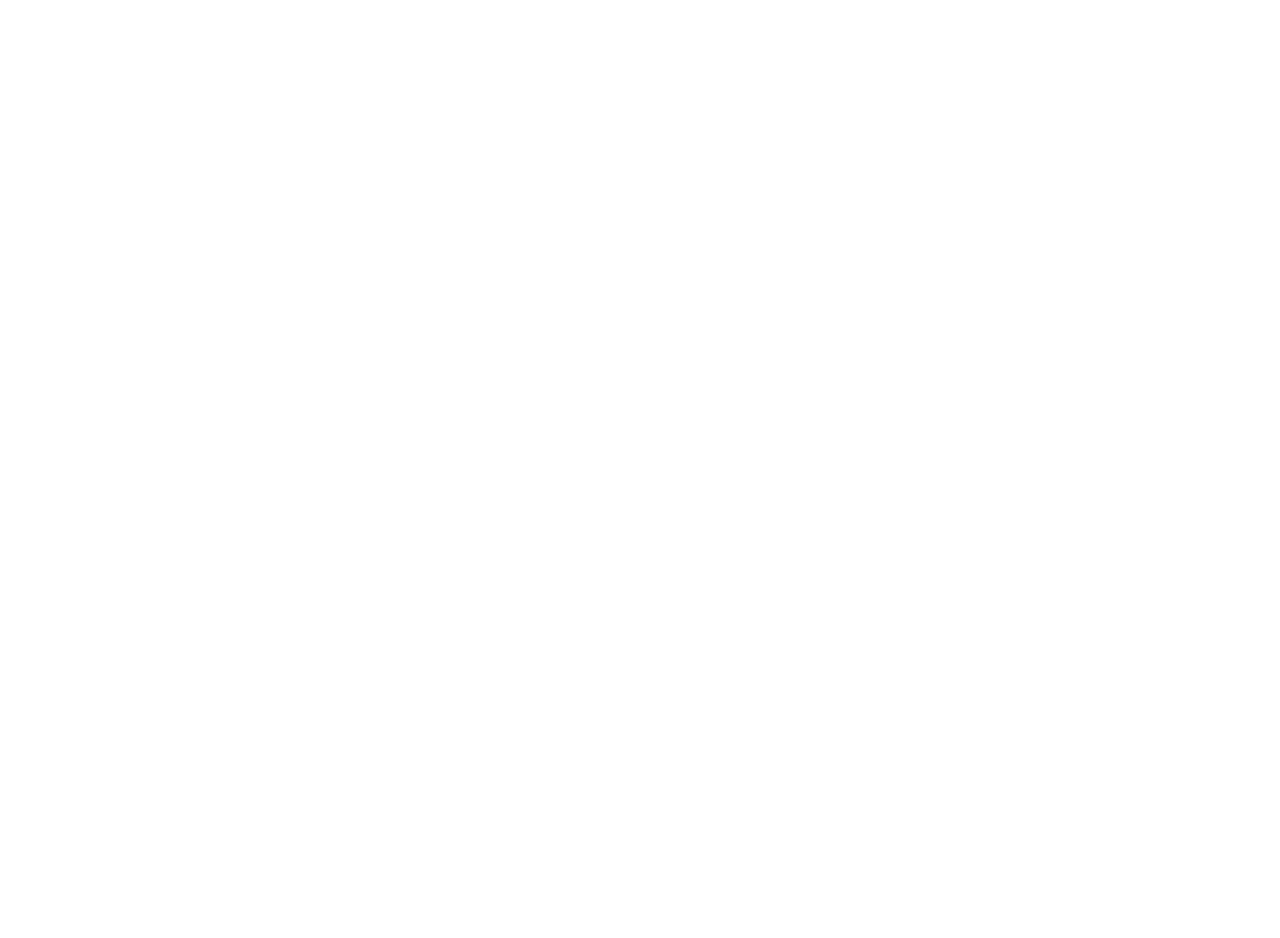
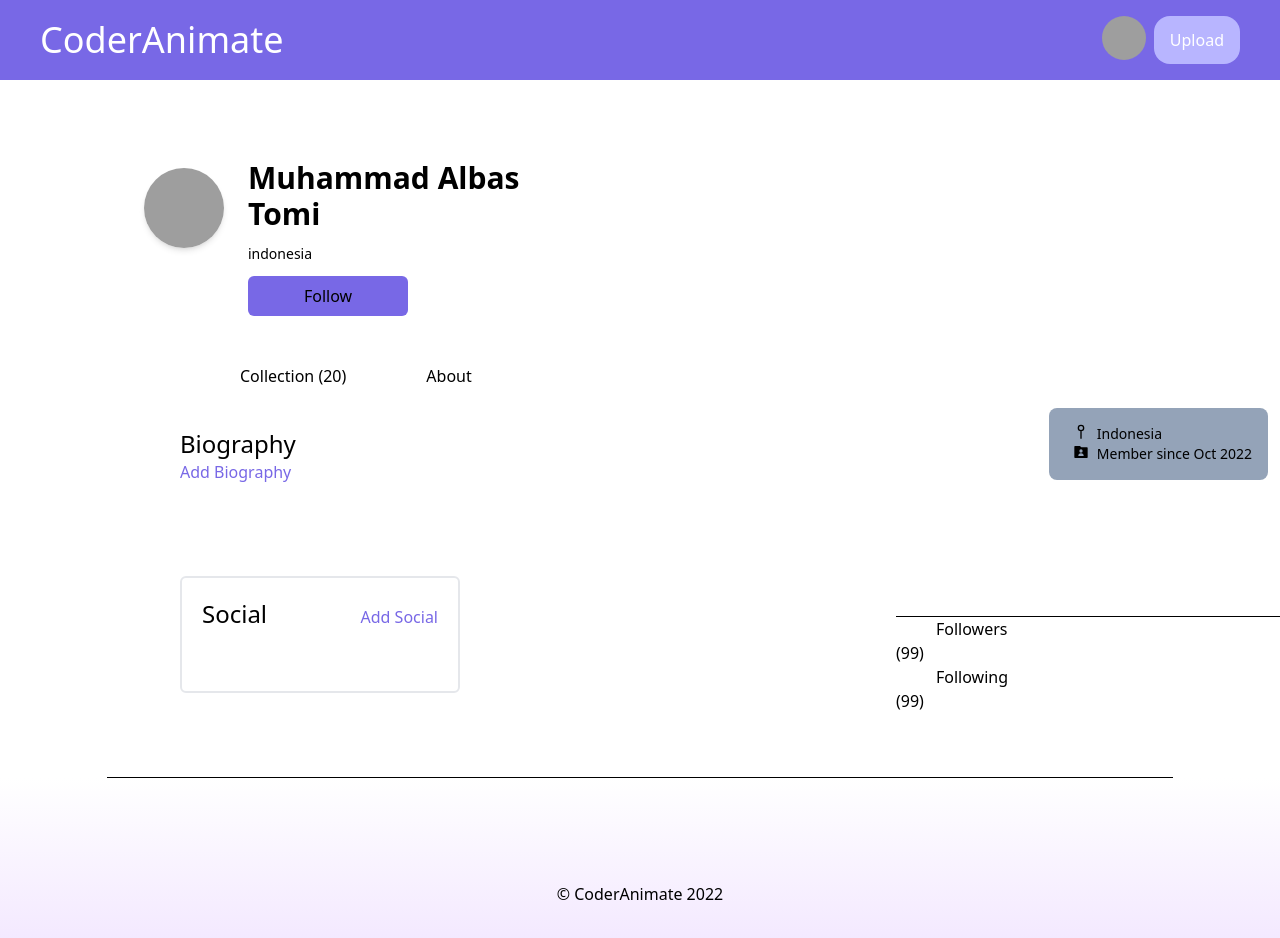
Before and after one commit to Andre1601/CoderAnimate, a React (Create React App) app: page /profile/about in a window 1280 px wide. Before the commit this address had no page. Shown: the top 938 px of the page. Before the commit the page ends 800 px from the top, so only its background shows below. Built offline with nearby package versions, Linux system fonts and the light colour scheme; grey boxes are pictures that could not be loaded.

Commit message:
Tombol back, revisi halaman login agar nested route

```diff
--- a/src/App.js
+++ b/src/App.js
@@ -15,6 +15,7 @@
 import EditProfile from "./components/Setting/EditProfile";
 import Password from "./components/Setting/Password";
 import SocialProfiles from "./components/Setting/SocialProfiles";
+import ProfilePost from '../src/components/profile/ProfilePost';
 
 function App() {
   return (
@@ -28,8 +29,10 @@
         <Route path="/search" element={<SearchPage/>}/>
         <Route path="/uploadcode" element={<UploadCodePage/>}/>
         <Route path="/upload" element={<UploadPage/>}/>
-        <Route path="/profile" element={<ProfilePage/>}/>
-        <Route path="/profileAbout" element={<ProfileAboutPage/>}/>
+        <Route path="/profile" element={<ProfilePage/>}>
+          <Route path="/profile" element={<ProfilePost/>}/>
+          <Route path="/profile/about" element={<ProfileAboutPage/>}/>
+        </Route>
         <Route path='/setting' element={<AccountSettingPage/>}>
           <Route index element={<General/>} />
           <Route path="general" element={<General/>} />
--- a/src/components/FooterPage.js
+++ b/src/components/FooterPage.js
@@ -3,7 +3,7 @@
 function FooterPage() {
     return(
     <>
-    <div className="flex p-10 h-44 justify-center w-full  bg-gradient-to-b from-white to-purple-100">
+    <div className="flex p-10 justify-center w-full  bg-gradient-to-b from-white to-purple-100">
         <p className=" mt-16">&copy; CoderAnimate 2022 </p>
     </div>
     </>
--- a/src/components/HeaderLogin.js
+++ b/src/components/HeaderLogin.js
@@ -1,12 +1,14 @@
 import React from "react";
 import { BiArrowBack } from "react-icons/bi";
 import Drawer from "./Drawer";
+import { useNavigate } from "react-router-dom";
 import {Link} from "react-router-dom";
 
 function HeaderLogin() {
+  const history = useNavigate();
   return (
     <header className="grid sm:flex grid-cols-[30px_1fr_30px] sm:justify-between px-3 sm:px-10 bg-[#7868E6]  h-16 sm:h-20 justify-items-center items-center text-2xl sm:text-4xl text-white">
-      <button className="sm:hidden"><BiArrowBack/></button>
+      <button className="sm:hidden" onClick={() => history(-1) } ><BiArrowBack/></button>
       <Link to="/"><h1 className="cursor-pointer">CoderAnimate</h1></Link>
       <Drawer/>
     </header>
--- a/src/components/ProfileAboutBody.js
+++ b/src/components/ProfileAboutBody.js
@@ -1,13 +1,9 @@
 import React from "react";
-import ProfileUser from "./profile/ProfileUser";
 import ProfileBiography from "./profile/ProfileBiography";
-import ProfileCollection from "./profile/ProfileCollection";
 import ProfileSocial from "./profile/ProfileSosial";
 function ProfileAboutBody(){
     return(
         <>
-        <ProfileUser/>
-        <ProfileCollection/>
         <ProfileBiography/>
         <ProfileSocial/>
         </>
--- a/src/components/ProfileBody.js
+++ b/src/components/ProfileBody.js
@@ -1,6 +1,5 @@
 import React from "react";
 import ProfileUser from "./profile/ProfileUser";
-import ProfilePost from "./profile/ProfilePost";
 import ProfileCollection from "./profile/ProfileCollection";
 
 const ProfileBody = () => {
@@ -8,7 +7,6 @@
         <>
         <ProfileUser/>
         <ProfileCollection/>
-        <ProfilePost/>
         </>
     )
 }
--- a/src/components/profile/ProfileCollection.js
+++ b/src/components/profile/ProfileCollection.js
@@ -1,12 +1,13 @@
 import React from "react";
-import {Link} from "react-router-dom";
+import {Link, Outlet} from "react-router-dom";
 
 function ProfileCollection() {
     return(
         <div >
             <div className="m-auto md:ml-40 mt-12">
                 <span className="max-w-lg m-auto ml-10 sm:ml-20 cursor-pointer"><Link to="/profile">Collection</Link> (20)</span>
-                <Link to="/profileAbout" className="max-w-lg ml-6 sm:ml-20 cursor-pointer">About</Link>
+                <Link to="/profile/about" className="max-w-lg ml-6 sm:ml-20 cursor-pointer">About</Link>
+                <Outlet/>
             </div>
             <div className="bg-black align-center w-5/6 h-px mt-4 m-auto"></div>
         </div>
--- a/src/components/profile/ProfilePost.js
+++ b/src/components/profile/ProfilePost.js
@@ -4,8 +4,8 @@
 function ProfilePost() {
     return(
         <>
-            <div className=" flex flex-col items-center justify-center">
-                <img src={img} className="object-contain mt-5 sm:h-[250px]"/>
+            <div className=" flex flex-col items-center justify-center md:mr-36">
+                <img src={img} className="object-contain mt-5 sm:h-[250px] " alt="profile"/>
                 <Link to="/upload" className="mt-8 text-blue-700 cursor-pointer">Upload your first work</Link>
             </div>
         </>
--- a/src/components/profile/ProfileSosial.js
+++ b/src/components/profile/ProfileSosial.js
@@ -1,4 +1,5 @@
 import React from "react";
+import {Link} from "react-router-dom"
 
 function ProfileSocial() {
     return(
@@ -6,14 +7,14 @@
         <div className="flex flex-col sm:flex-row sm:justify-between my-16 ">
             <div className="flex items-baseline justify-between border-2 m-5 p-5 max-w-sm md:w-1/4 rounded-md">
                 <p className="text-2xl">Social</p>
-                <a className="cursor-pointer text-[#7868E6]">Add Social</a>
+                <Link to='/setting/social' className="cursor-pointer text-[#7868E6]">Add Social</Link>
             </div>
 
             <div className="Follow mt-5">
                 <div className="bg-black align-center w-full md:w-96 md:mt-10 h-px "></div>
                 <div className="m-auto md:mr-10">
-                    <span  className="max-w-lg m-auto ml-10 sm:ml-10">Followers <a>(99)</a></span>
-                    <span className="max-w-lg ml-6 sm:ml-10">Following<a>(99)</a></span>
+                    <span  className="max-w-lg m-auto ml-10 sm:ml-10">Followers <p>(99)</p></span>
+                    <span className="max-w-lg ml-6 sm:ml-10">Following<p>(99)</p></span>
                 </div>
             </div>
         </div>
--- /dev/null
+++ b/src/data/data_post.js
@@ -0,0 +1,45 @@
+post = [
+    {
+        uid: "637cc25f790efcce3a3a75c6",
+        title: "Button",
+        description: "Good",
+        tags: [
+           " Tombol",
+            "Button"
+        ],
+        viewed: 0,
+        liked: 0,
+        published: false,
+        createdAt:" 2022-11-22T13:03:33.314Z",
+        updatedAt:" 2022-11-22T13:05:10.824Z",
+        id: "637cc8a5c5695b866e0c5fbf"
+    },
+    {
+        uid: "637cc25f790efcce3a3a75c9",
+        title: "Button",
+        description: "Animasi tombol",
+        tags: [
+           " Tombol"
+        ],
+        viewed: 0,
+        liked: 0,
+        published: false,
+        createdAt:" 2022-11-22T13:03:33.314Z",
+        updatedAt:" 2022-11-22T13:05:10.824Z",
+        id: "637cc8a5c5695b866e0c5fbg"
+    },
+    {
+        uid: "637cc25f790efcce3a3a75c7",
+        title: "Header",
+        description: "Nice",
+        tags: [
+           " Header",
+        ],
+        viewed: 0,
+        liked: 0,
+        published: false,
+        createdAt:" 2022-11-22T13:03:33.314Z",
+        updatedAt:" 2022-11-22T13:05:10.824Z",
+        id: "637cc8a5c5695b866e0c5fbh"
+    },
+]
--- /dev/null
+++ b/src/data/data_user.js
@@ -0,0 +1,38 @@
+let users = [
+    {
+        username: "andreardi",
+        name: "Andre",
+        email: "andreardi@gmail.com",
+        password: 123456777,
+        social: [],
+        Followers: [],
+        Following: [],
+        createdAt: "2022-11-22T12:35:28.341Z",
+        updatedAt: "2022-11-22T12:36:21.594Z",
+        id:" 637cc210790efcce3a3a75c1"
+    },
+    {
+        username: "albas tomi",
+        name: "Muhammad",
+        email: "albas@gmail.com",
+        password: 12233,
+        social: [],
+        Followers: [],
+        Following: [],
+        createdAt: "2022-11-22T12:35:28.341Z",
+        updatedAt: "2022-11-22T12:36:21.594Z",
+        id:" 637cc210790efcce3a3a75c3"
+    },
+    {
+        username: "irham",
+        name: "Kamil",
+        email: "irham@gmail.com",
+        password: 123456999,
+        social: [],
+        Followers: [],
+        Following: [],
+        createdAt: "2022-11-22T12:35:28.341Z",
+        updatedAt: "2022-11-22T12:36:21.594Z",
+        id:" 637cc210790efcce3a3a75c4"
+    },
+]
--- a/src/pages/ProfileAboutPage.js
+++ b/src/pages/ProfileAboutPage.js
@@ -1,14 +1,10 @@
 import React from "react";
-import HeaderLogin from "../components/HeaderLogin";
 import ProfileAboutBody from "../components/ProfileAboutBody";
-import FooterPage from "../components/FooterPage";
 
 function ProfileAboutPage(){
     return(
         <>
-        <HeaderLogin/>
        <ProfileAboutBody/>
-       <FooterPage/>
         </>
     )
 }
--- a/src/pages/ProfilePage.js
+++ b/src/pages/ProfilePage.js
@@ -1,4 +1,3 @@
-import React from "react";
 import HeaderLogin from "../components/HeaderLogin";
 import ProfileBody from "../components/ProfileBody";
 import FooterPage from "../components/FooterPage";
@@ -6,7 +5,7 @@
 function ProfilePage() {
     return (
       <>
-        <div className=" h-screen">
+        <div className=" h-full">
         <HeaderLogin/>
           <div className="w-full">
             <ProfileBody/>
```
